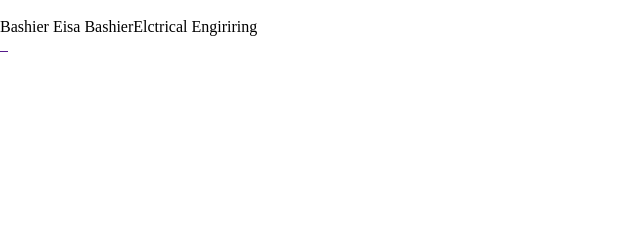
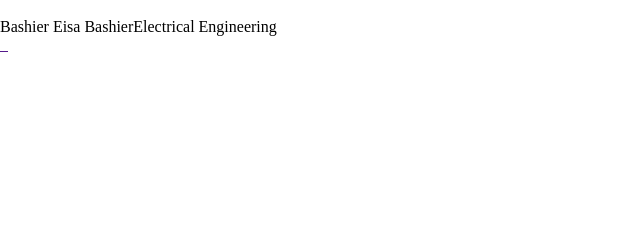
Before and after one commit to U3-eisa/Protofolio-v0.1, a plain HTML site: page index.html in a window 1280 px wide. Shown: the top 231 px of the page, 0-640 px from the left. Drawn offline with nearby package versions, Linux system fonts and the light colour scheme.

Commit message:
Update index.html

```diff
--- a/index.html
+++ b/index.html
@@ -19,7 +19,7 @@
           <img class="prince-img" src="prince images/main-photo.png" alt="" />
           <div class="prince-info">
             <span class="prince-info-icon">Bashier Eisa Bashier</span
-            ><span class="prince-info-text">Elctrical Engiriring</span>
+            ><span class="prince-info-text">Electrical Engineering</span>
           </div>
         </div>
       </div>
```
